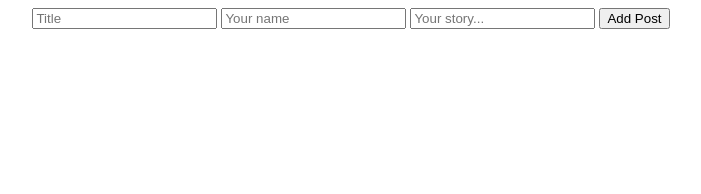
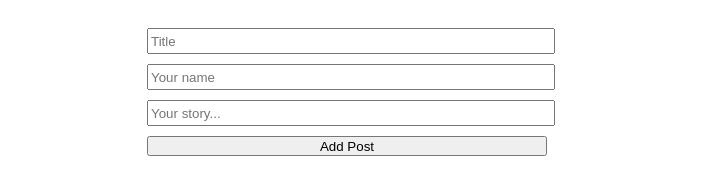
Before and after one commit to alihamedali96/Lap2-Challenge, a plain HTML site: page client/index.html in a window 1280 px wide. Shown: the whole page, without its empty margins (289-990 px from the left). Drawn offline with Linux system fonts and the light colour scheme.

Commit message:
add style

```diff
--- a/client/style/style.css
+++ b/client/style/style.css
@@ -2,3 +2,16 @@
   display: flex;
   justify-content: center;
 }
+.page {
+  margin-top: 20px;
+}
+#form {
+  display: flex;
+  row-gap: 10px;
+  flex-direction: column;
+}
+
+#form > input {
+  width: 400px;
+  height: 20px;
+}
```
